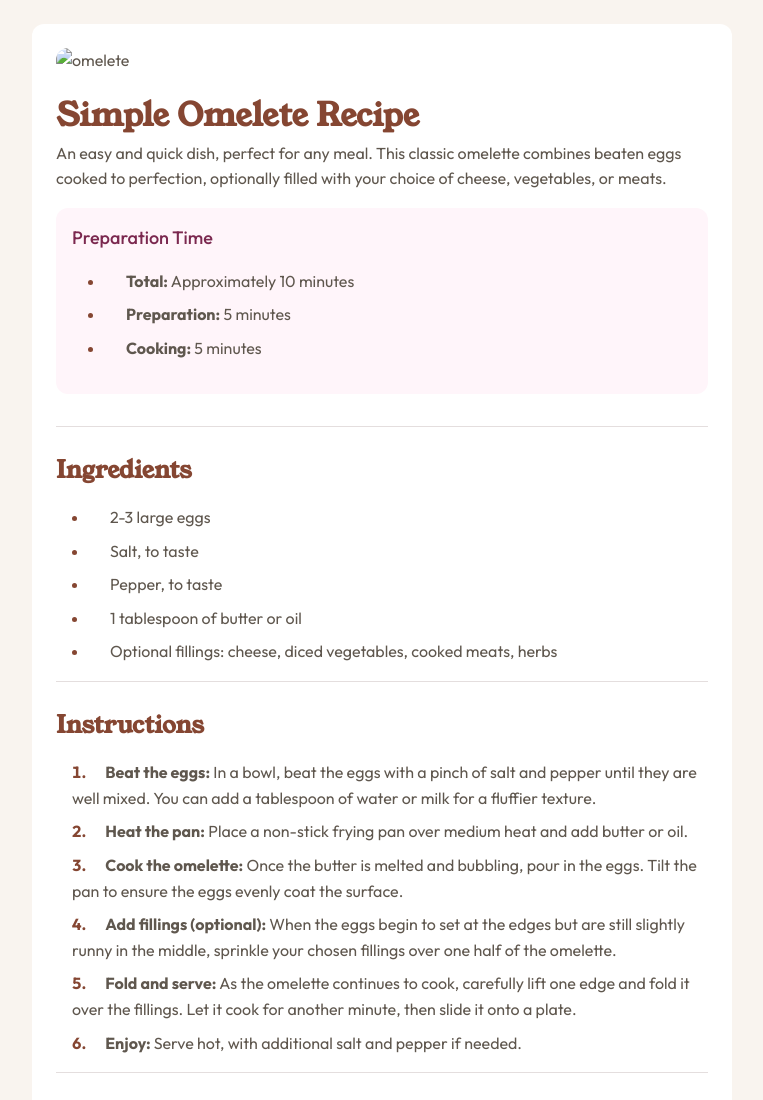
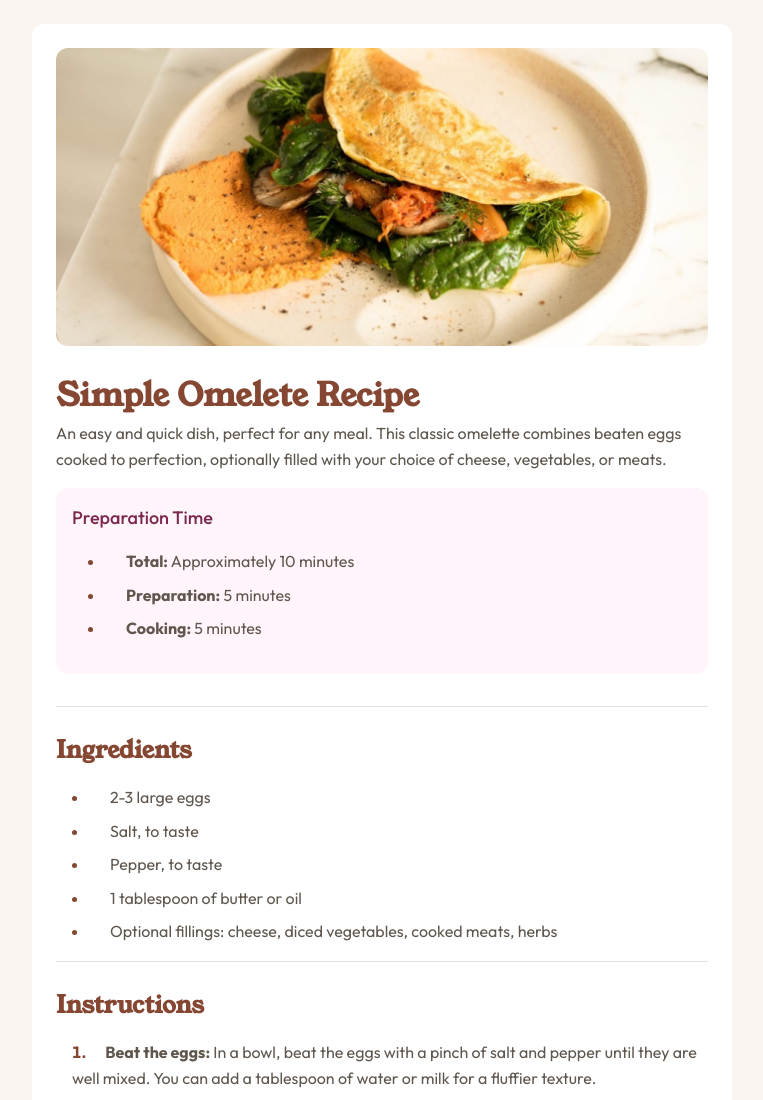
Before and after one commit to nhanqtnguyen/recipe-page, a plain HTML site: page index.html in a window 1280 px wide. Shown: the top 1100 px of the page, without its empty margins (258-1021 px from the left). Drawn offline with Linux system fonts and the light colour scheme.

Commit message:
Add files via upload

```diff
--- a/index.html
+++ b/index.html
@@ -23,7 +23,7 @@
   <article class="recipe-card">
     <!-- Recipe Header -->
     <header class="recipe-card__header">
-      <img class="recipe-card__image" src="assets/images/image-omelette.jpeg" alt="omelete">
+      <img class="recipe-card__image" src="image-omelette.jpeg" alt="omelete">
       <h1 class="recipe-card__title">Simple Omelete Recipe</h1>
       <p>An easy and quick dish, perfect for any meal. This classic omelette combines beaten eggs cooked
         to perfection, optionally filled with your choice of cheese, vegetables, or meats.</p>
```
